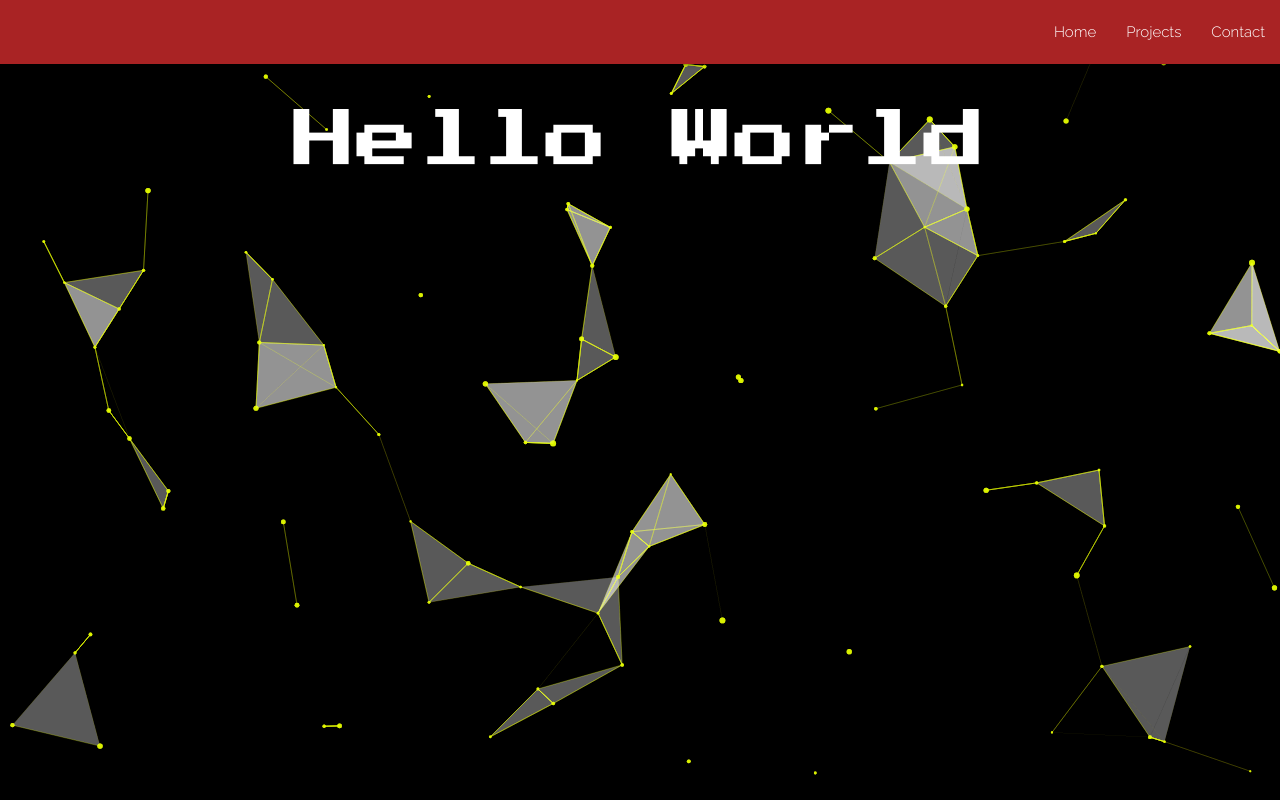
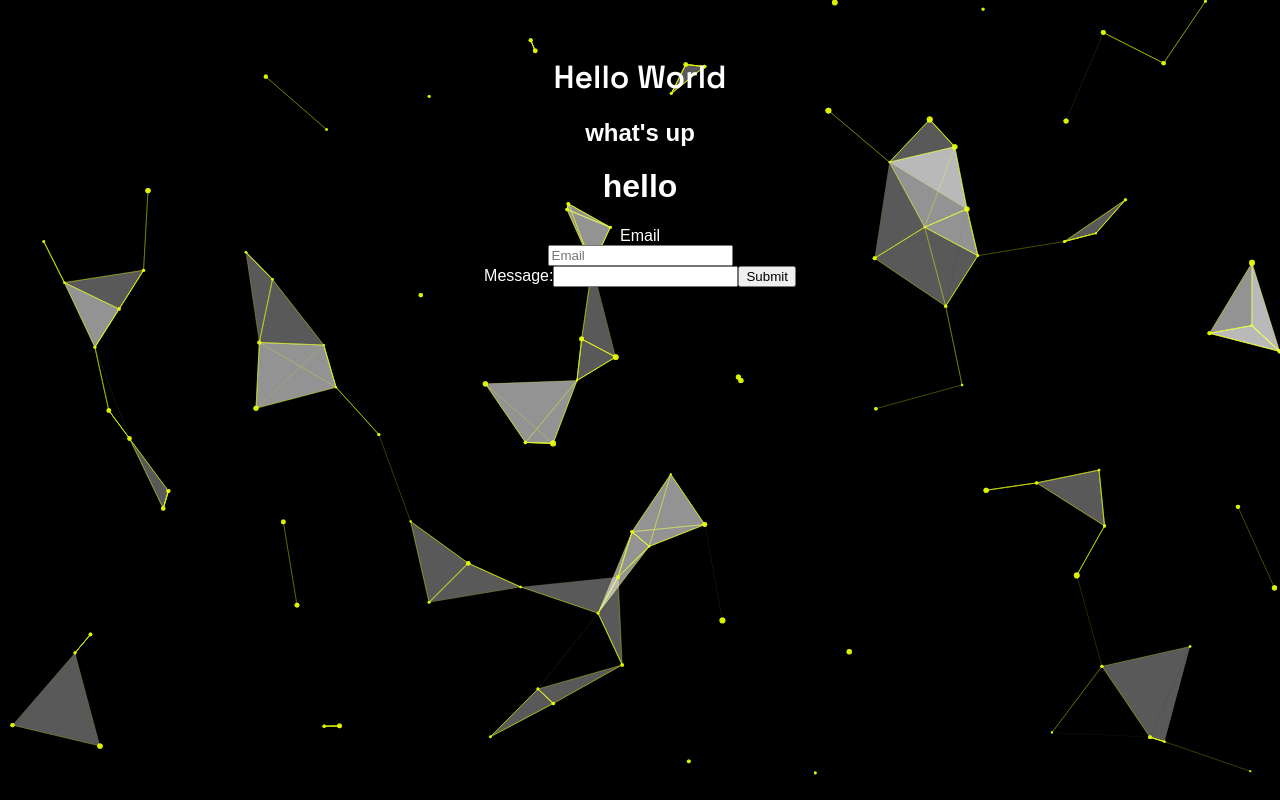
Before and after one commit to calmworld/Portfolio, a React (Create React App) app: page /myform in a window 1280 px wide. Built offline with nearby package versions, Linux system fonts and the light colour scheme.

Commit message:
add more changes

```diff
--- a/package.json
+++ b/package.json
@@ -6,7 +6,7 @@
     "@testing-library/jest-dom": "^5.11.6",
     "@testing-library/react": "^11.2.2",
     "@testing-library/user-event": "^12.5.0",
-    "materialize-css": "^1.0.0-rc.2",
+    "bootstrap": "^4.5.3",
     "react": "^17.0.1",
     "react-dom": "^17.0.1",
     "react-router-dom": "^5.2.0",
--- a/src/App.js
+++ b/src/App.js
@@ -1,15 +1,10 @@
 import React from 'react'
-import {
-  BrowserRouter as Router,
-  Switch,
-  Route
-} from "react-router-dom"
+import { BrowserRouter as Router, Switch, Route } from "react-router-dom"
 import ParticleComp from './components/ParticleComp'
 
-import Nav from './components/Nav'
 import Home from './components/Home'
 import Projects from './components/Projects'
-import Contact from './components/Contact'
+import MyForm from './components/MyForm'
 
 
 function App() {
@@ -34,11 +29,10 @@ function App() {
             height: "100%"
           }}
         >
-          <Nav />
           <Switch>
             <Route path="/"><Home /></Route>
             <Route path="/projects"><Projects /></Route>
-            <Route path="/contact"><Contact /></Route>
+            <Route exact path="/myform" component={MyForm} />
           </Switch>
         </div>
       </div>
--- a/src/components/Contact.jsx
+++ /dev/null
@@ -1,11 +0,0 @@
-import React from 'react'
-
-function Contact() {
-    return (
-        <div>
-
-        </div>
-    )
-}
-
-export default Contact
--- a/src/components/Home.jsx
+++ b/src/components/Home.jsx
@@ -1,9 +1,15 @@
 import React from 'react'
+import MyForm from './MyForm'
+import Projects from './Projects'
 
 function Home() {
   return (
-    <div>
-        <h1 className="hello">Hello World</h1>
+    <div className="container">
+      <br />
+      <br />
+      <h1 className="hello">Hello World</h1>
+      <Projects />
+      <MyForm />
     </div>
   )
 }
--- /dev/null
+++ b/src/components/MyForm.jsx
@@ -0,0 +1,59 @@
+import React from "react";
+
+export default class MyForm extends React.Component {
+  constructor(props) {
+    super(props);
+    this.submitForm = this.submitForm.bind(this);
+    this.state = {
+      status: ""
+    }
+    this.submitForm = this.submitForm.bind(this)
+  }
+
+  submitForm(ev) {
+    ev.preventDefault();
+    const form = ev.target;
+    const data = new FormData(form);
+    const xhr = new XMLHttpRequest();
+    xhr.open(form.method, form.action);
+    xhr.setRequestHeader("Accept", "application/json");
+    xhr.onreadystatechange = () => {
+      if (xhr.readyState !== XMLHttpRequest.DONE) return;
+      if (xhr.status === 200) {
+        form.reset();
+        this.setState({ status: "SUCCESS" });
+      } else {
+        this.setState({ status: "ERROR" });
+      }
+    };
+    xhr.send(data);
+  }
+
+  render() {
+    const { status } = this.state;
+    return (
+      <div>
+        <h1>hello</h1>
+        <form
+          onSubmit={this.submitForm}
+          action="https://formspree.io/f/mgeppewq"
+          method="POST"
+        >
+          <div className="input-group mb-3">
+            <div className="input-group-prepend">
+              <span className="input-group-text" id="basic-addon1">Email</span>
+            </div>
+            <input type="email" name="email" className="form-control" placeholder="Email" aria-label="Email" aria-describedby="basic-addon1" />
+          </div>
+
+
+
+          <label>Message:</label>
+          <input type="text" name="message" />
+          {status === "SUCCESS" ? <p>Thanks!</p> : <button>Submit</button>}
+          {status === "ERROR" && <p>Ooops! There was an error.</p>}
+        </form>
+      </div>
+    );
+  }
+}
--- a/src/components/Nav.jsx
+++ b/src/components/Nav.jsx
@@ -1,7 +1,6 @@
 
 import React, { Component } from 'react'
 import { Link } from 'react-router-dom'
-import 'materialize-css/dist/css/materialize.min.css'
 
 export default class Nav extends Component {
 
@@ -10,7 +9,7 @@ export default class Nav extends Component {
       <div>
         <nav>
           <div className="nav-wrapper">
-            <ul className="right">
+            <ul className="list">
               <li>
                 <Link to="/">Home</Link>
               </li>
@@ -18,7 +17,7 @@ export default class Nav extends Component {
                 <Link to="/projects">Projects</Link>
               </li>
               <li>
-                <Link to="/contact">Contact</Link>
+                <Link to="/myform">Contact</Link>
               </li>
             </ul>
           </div>
--- a/src/components/Projects.jsx
+++ b/src/components/Projects.jsx
@@ -3,7 +3,7 @@ import React from 'react'
 function Projects() {
     return (
         <div>
-
+            <h2>what's up</h2>
         </div>
     )
 }
--- a/src/index.css
+++ b/src/index.css
@@ -1,6 +1,4 @@
-@import url('https://fonts.googleapis.com/css2?family=Press+Start+2P&display=swap');
-
-@import url('https://fonts.googleapis.com/css2?family=Press+Start+2P&family=Raleway:wght@300&display=swap');
+@import url('https://fonts.googleapis.com/css2?family=Space+Grotesk:wght@600&display=swap');
 
 body {
   margin: 0;
@@ -20,13 +18,18 @@ code {
   font-family: 'Press Start 2P', cursive;
   font-family: 'Raleway', sans-serif;
   font-size: 50px;
-  background-color: #910707ba;
 }
-.transparent {
-  background-color: transparent;
+
+.container {
+  text-align: center;
 }
+
 .hello {
   text-align: center;
-  font-family: 'Press Start 2P', cursive;
+  font-family: 'Space Grotesk', sans-serif;
   color: rgb(255, 255, 255)
 }
+
+.list {
+  list-style-type: none;
+}
```
Also changed, not shown: 1 other file (tests, documents, lock files or other folders).
